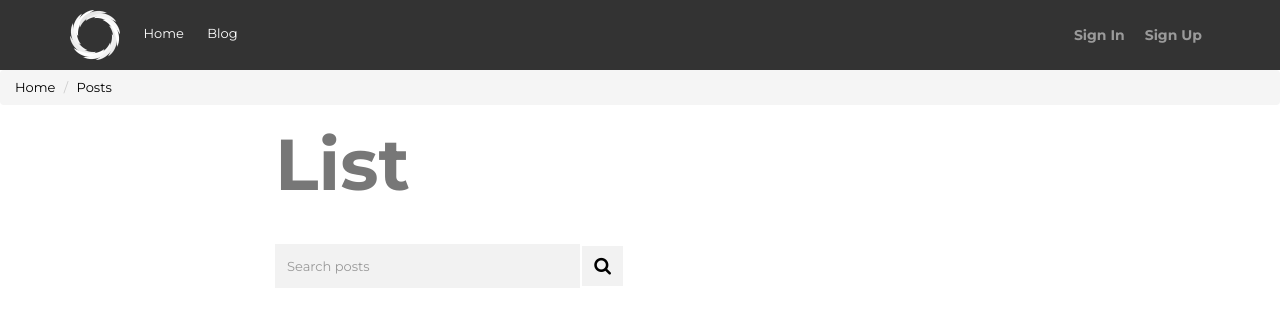
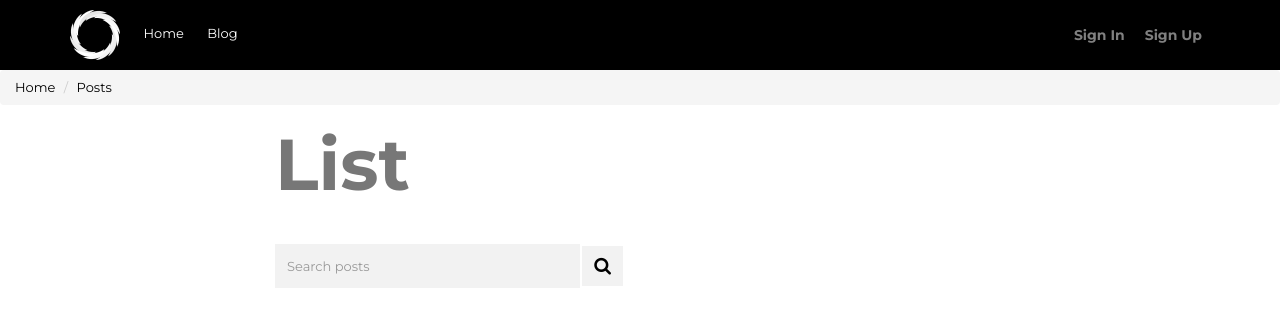
Before and after one commit to orlowdev/aite, a Django app: page /posts/ in a window 1280 px wide. Shown: the top 327 px of the page. Run offline with Django 3.2, Linux system fonts and the light colour scheme; data that the repository does not hold is empty; some libraries are stand-ins or nearby versions.

Commit message:
Fix broken styling

```diff
--- a/posts/templates/base_posts.html
+++ b/posts/templates/base_posts.html
@@ -69,7 +69,6 @@
         {{ block.super }}
         <script src="https://cdnjs.cloudflare.com/ajax/libs/marked/0.3.6/marked.min.js"></script>
         <script type="text/javascript" src="{% static 'bootstrap/js/bootstrap.min.js' %}"></script>
-        <script type="text/javascript" src="{% static 'js/jquery.validate.min.js' %}"></script>
         <script type="text/javascript" src="{% static 'js/owl.carousel.min.js' %}"></script>
         <script type="text/javascript" src="{% static 'js/jquery.magnific-popup.min.js' %}"></script>
         <script type="text/javascript" src="{% static 'js/scrollReveal.min.js' %}"></script>
--- a/static/css/main.css
+++ b/static/css/main.css
@@ -18,5 +18,5 @@ h1 {
 }
 
 .navigation {
-    background-color: rgba(0, 0, 0, 0.8); !important;
+    background-color: #000000; !important;
 }
```
